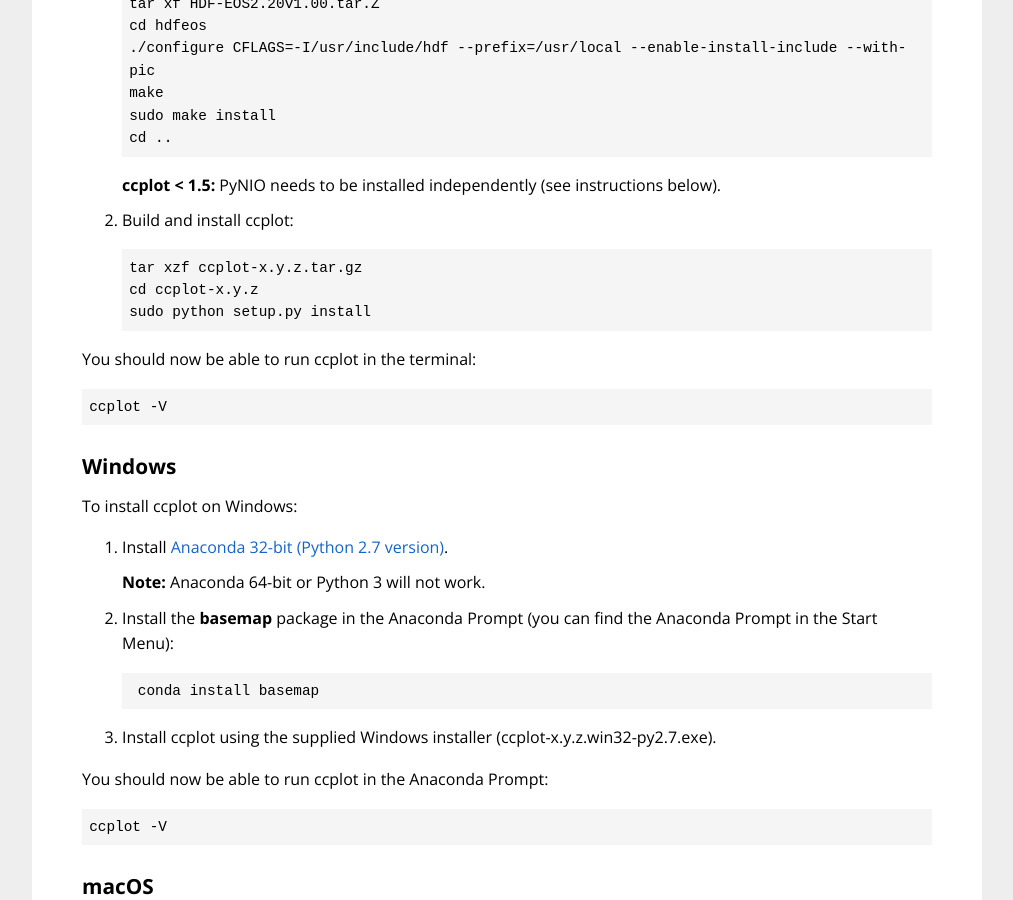
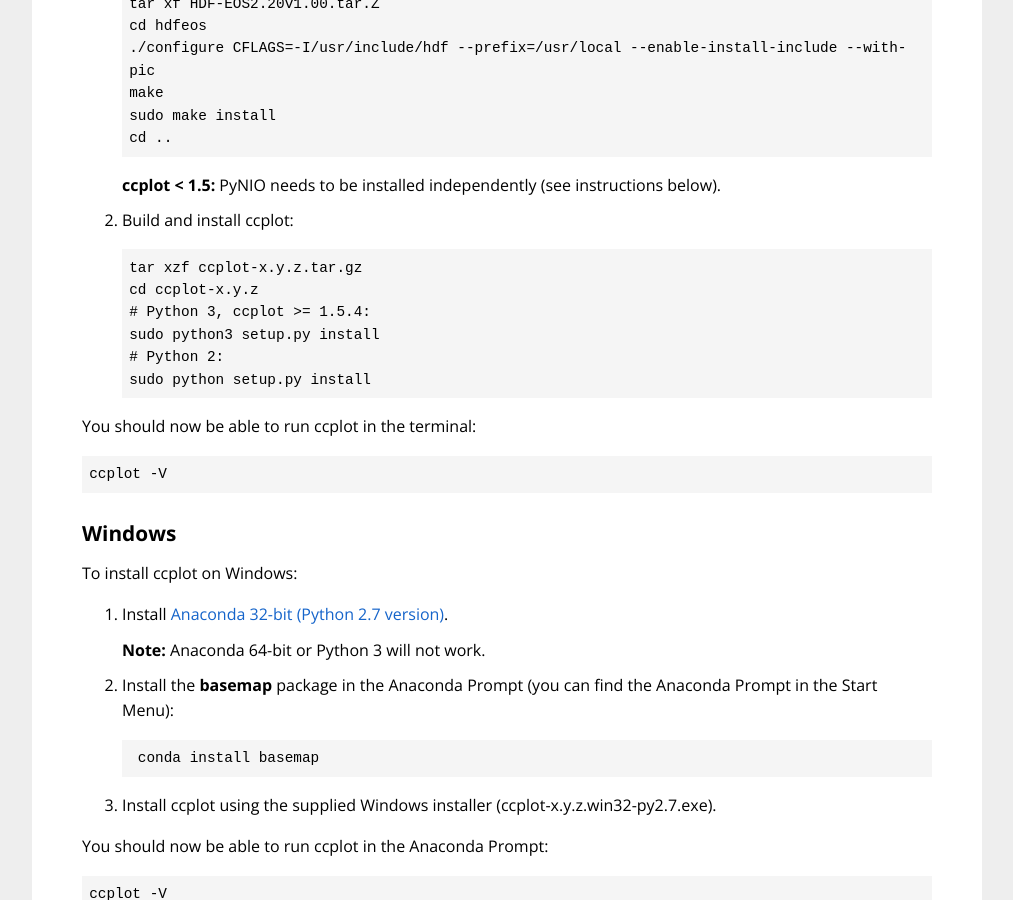
Before and after one commit to peterkuma/ccplot, a Jekyll site: the page built from download/index.md, in a window 1280 px wide and 900 px high, scrolled down 1730 px. Shown: the whole window, without its empty margins (133-1146 px from the left). Built offline with Jekyll 4.4.1, drawn with Linux system fonts in a browser that asks for light colours.

Commit message:
Improve install instructions

```diff
--- a/download/index.md
+++ b/download/index.md
@@ -204,6 +204,9 @@
 
        tar xzf ccplot-x.y.z.tar.gz
        cd ccplot-x.y.z
+       # Python 3, ccplot >= 1.5.4:
+       sudo python3 setup.py install
+       # Python 2:
        sudo python setup.py install
 
 You should now be able to run ccplot in the terminal:
```
